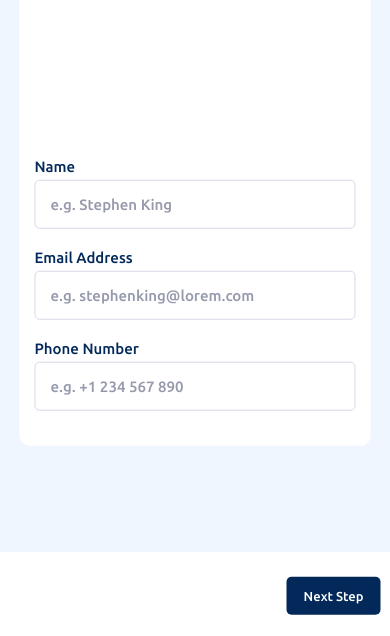
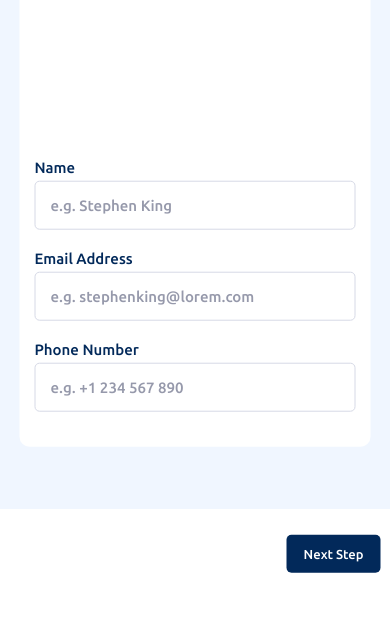
Before and after one commit to baraaosama/Multi-step-form-Frontend-Mentor-Challenge, a plain HTML site: page index.html in a window 390 px wide. Shown: the part 208-844 px from the top of the page. Drawn offline with Linux system fonts and the light colour scheme.

Commit message:
first commit

```diff
--- a/css/style.css
+++ b/css/style.css
@@ -460,7 +460,7 @@ input[type="checkbox"]:checked + label.step__inputs--checks--check > div > div{
     }
     .step__controls{
         position: fixed;
-        bottom: -20vh;
+        bottom: -15vh;
         width: calc(100% - 30px);
         right: -10px;
         width: 107%;
@@ -471,7 +471,7 @@ input[type="checkbox"]:checked + label.step__inputs--checks--check > div > div{
         height: 65vh;
         border-radius: 10px;
         position: absolute;
-        top: 50%;
+        top: 53%;
         left: 50%;
         transform: translate(-50%, -50%);
         width: 90%;
@@ -491,7 +491,7 @@ input[type="checkbox"]:checked + label.step__inputs--checks--check > div > div{
     }
     .step__inputs__cards--card label{
         width: 100%;
-        height: 100px;
+        height: 70px;
         margin-bottom: 10px;
         flex-direction: row;
         justify-content: start;
@@ -513,6 +513,6 @@ input[type="checkbox"]:checked + label.step__inputs--checks--check > div > div{
         height: 99vh;
     }
     .stepper:has(.stepper__steps--step-five.hidden){
-        height: 90vh;
+        height: 85vh;
     }
 }
```
